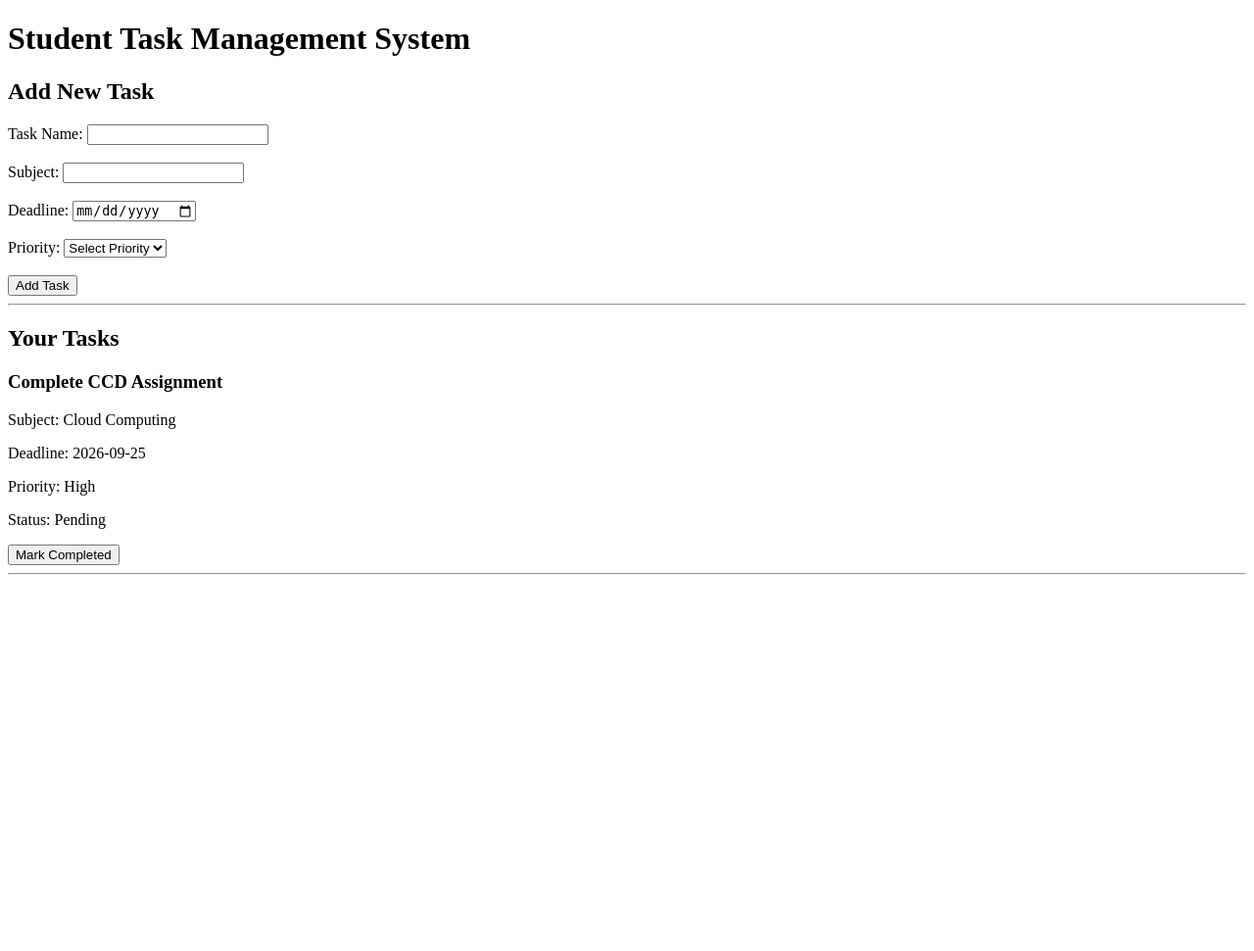
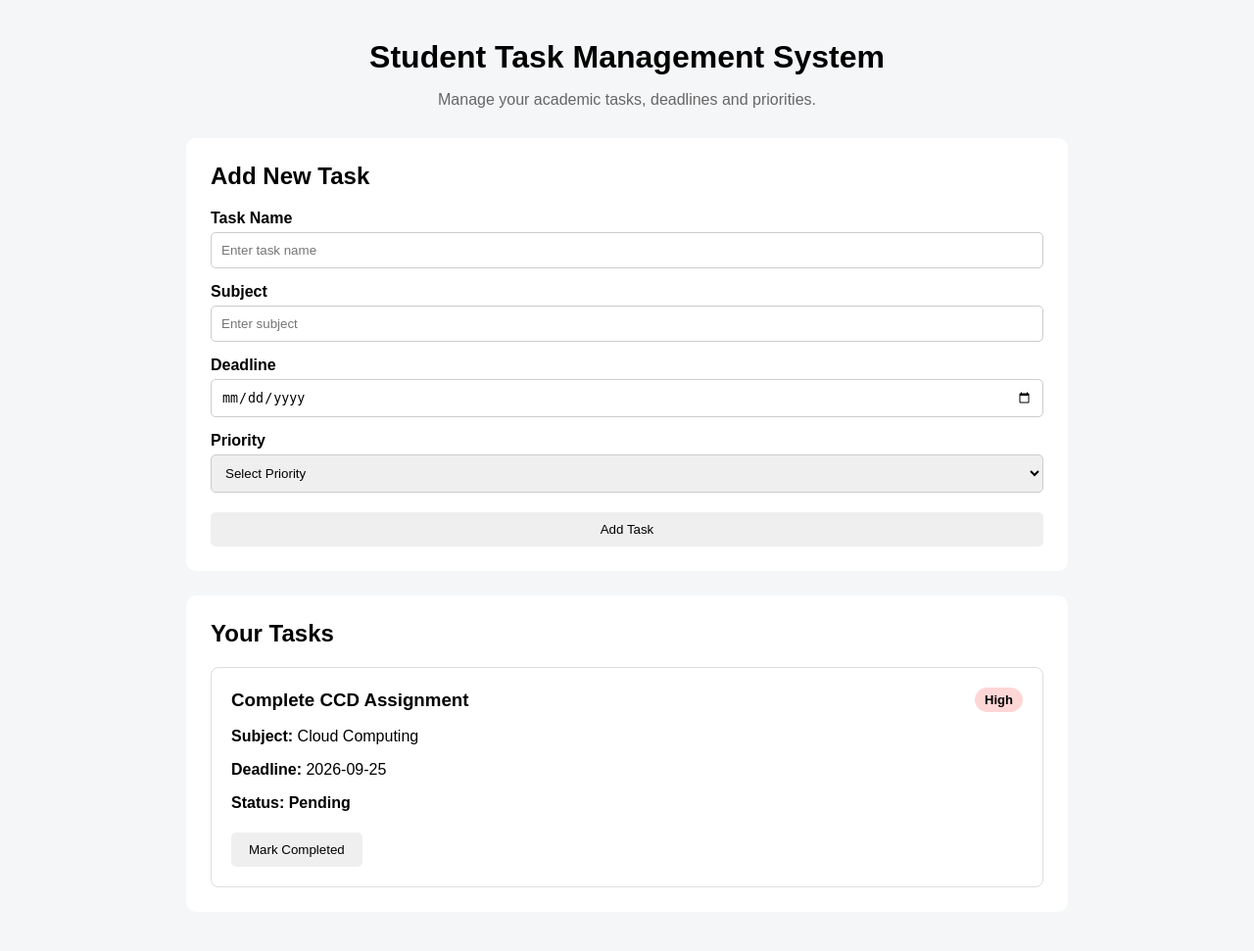
Before and after one commit to bhujbalpayal944-beep/student-task-management-system, a Flask app: page / in a window 1280 px wide. Shown: the whole page at 98% size. Before the commit the page ends 587 px from the top, so only its background shows below. Run offline with Flask 3, Linux system fonts and the light colour scheme.

Commit message:
feat: improve task dashboard

```diff
--- a/static/style.css
+++ b/static/style.css
@@ -1,19 +1,18 @@
 * {
     box-sizing: border-box;
-    margin: 0;
-    padding: 0;
 }
 
 body {
     font-family: Arial, sans-serif;
+    margin: 0;
+    padding: 0;
     background: #f4f6f8;
-    color: #222;
 }
 
 .container {
     width: 90%;
-    max-width: 1000px;
-    margin: 30px auto;
+    max-width: 900px;
+    margin: 40px auto;
 }
 
 header {
@@ -29,80 +28,90 @@ header p {
     color: #666;
 }
 
-section {
+.task-form,
+.tasks-section {
     background: white;
     padding: 25px;
     margin-bottom: 25px;
     border-radius: 10px;
-    box-shadow: 0 2px 8px rgba(0, 0, 0, 0.08);
 }
 
-h2 {
-    margin-bottom: 20px;
-}
-
-form {
-    display: flex;
-    flex-direction: column;
+.task-form h2,
+.tasks-section h2 {
+    margin-top: 0;
 }
 
 label {
-    margin-top: 12px;
+    display: block;
+    margin-top: 15px;
     margin-bottom: 5px;
     font-weight: bold;
 }
 
 input,
 select {
-    padding: 12px;
+    width: 100%;
+    padding: 10px;
     border: 1px solid #ccc;
-    border-radius: 6px;
-    font-size: 15px;
+    border-radius: 5px;
 }
 
 button {
     margin-top: 20px;
-    padding: 12px;
+    padding: 10px 18px;
     border: none;
-    border-radius: 6px;
-    background: #333;
-    color: white;
-    font-size: 16px;
+    border-radius: 5px;
     cursor: pointer;
 }
 
-button:hover {
-    opacity: 0.85;
-}
-
-.task-list {
-    display: grid;
-    gap: 15px;
+.task-form button {
+    width: 100%;
 }
 
 .task-card {
     border: 1px solid #ddd;
-    padding: 18px;
+    padding: 20px;
+    margin-top: 15px;
     border-radius: 8px;
-    background: #fafafa;
 }
 
-.task-card h3 {
-    margin-bottom: 10px;
+.task-header {
+    display: flex;
+    justify-content: space-between;
+    align-items: center;
 }
 
-.task-card p {
-    margin: 6px 0;
+.task-header h3 {
+    margin: 0;
 }
 
-footer {
-    text-align: center;
-    padding: 20px;
-    color: #666;
+.priority {
+    padding: 5px 10px;
+    border-radius: 15px;
+    font-size: 13px;
+    font-weight: bold;
 }
 
-code {
-    background: #eee;
-    padding: 3px 6px;
-    border-radius: 4px;
+.high {
+    background: #ffd6d6;
 }
+
+.medium {
+    background: #fff0c2;
+}
+
+.low {
+    background: #d8f5d0;
+}
+
+.pending {
+    font-weight: bold;
+}
+
+.completed {
+    font-weight: bold;
+}
+
+.complete-button {
+    margin-top: 5px;
+}
--- a/templates/index.html
+++ b/templates/index.html
@@ -1,75 +1,116 @@
 <!DOCTYPE html>
-<html>
+<html lang="en">
 <head>
+    <meta charset="UTF-8">
+    <meta name="viewport" content="width=device-width, initial-scale=1.0">
+
     <title>Student Task Management System</title>
+
+    <link rel="stylesheet" href="{{ url_for('static', filename='style.css') }}">
 </head>
 
 <body>
 
+    <div class="container">
+
+        <header>
             <h1>Student Task Management System</h1>
+            <p>Manage your academic tasks, deadlines and priorities.</p>
+        </header>
+
+        <section class="task-form">
 
             <h2>Add New Task</h2>
 
             <form action="/add-task" method="POST">
 
-        <label>Task Name:</label>
-        <input type="text" name="task" required>
+                <label for="task">Task Name</label>
+                <input
+                    type="text"
+                    id="task"
+                    name="task"
+                    placeholder="Enter task name"
+                    required
+                >
 
-        <br><br>
+                <label for="subject">Subject</label>
+                <input
+                    type="text"
+                    id="subject"
+                    name="subject"
+                    placeholder="Enter subject"
+                    required
+                >
 
-        <label>Subject:</label>
-        <input type="text" name="subject" required>
+                <label for="deadline">Deadline</label>
+                <input
+                    type="date"
+                    id="deadline"
+                    name="deadline"
+                    required
+                >
 
-        <br><br>
-
-        <label>Deadline:</label>
-        <input type="date" name="deadline" required>
-
-        <br><br>
-
-        <label>Priority:</label>
-
-        <select name="priority" required>
+                <label for="priority">Priority</label>
+                <select id="priority" name="priority" required>
                     <option value="">Select Priority</option>
                     <option value="High">High</option>
                     <option value="Medium">Medium</option>
                     <option value="Low">Low</option>
                 </select>
 
-        <br><br>
-
                 <button type="submit">Add Task</button>
 
             </form>
 
-    <hr>
+        </section>
+
+        <section class="tasks-section">
 
             <h2>Your Tasks</h2>
 
             {% for task in tasks %}
 
-        <div>
+            <div class="task-card">
+
+                <div class="task-header">
                     <h3>{{ task.task }}</h3>
 
-            <p>Subject: {{ task.subject }}</p>
+                    <span class="priority {{ task.priority|lower }}">
+                        {{ task.priority }}
+                    </span>
+                </div>
 
-            <p>Deadline: {{ task.deadline }}</p>
+                <p><strong>Subject:</strong> {{ task.subject }}</p>
 
-            <p>Priority: {{ task.priority }}</p>
+                <p><strong>Deadline:</strong> {{ task.deadline }}</p>
 
-            <p>Status: {{ task.status }}</p>
+                <p>
+                    <strong>Status:</strong>
+
+                    {% if task.status == "Completed" %}
+                        <span class="completed">Completed</span>
+                    {% else %}
+                        <span class="pending">Pending</span>
+                    {% endif %}
+                </p>
 
                 {% if task.status == "Pending" %}
+
                 <form action="/complete-task/{{ task.id }}" method="POST">
-                    <button type="submit">Mark Completed</button>
+                    <button type="submit" class="complete-button">
+                        Mark Completed
+                    </button>
                 </form>
+
                 {% endif %}
 
             </div>
 
-        <hr>
+            {% endfor %}
 
-    {% endfor %}
+        </section>
+
+    </div>
 
 </body>
 </html>
```
Lines whose indentation alone changed are shown as unchanged.
